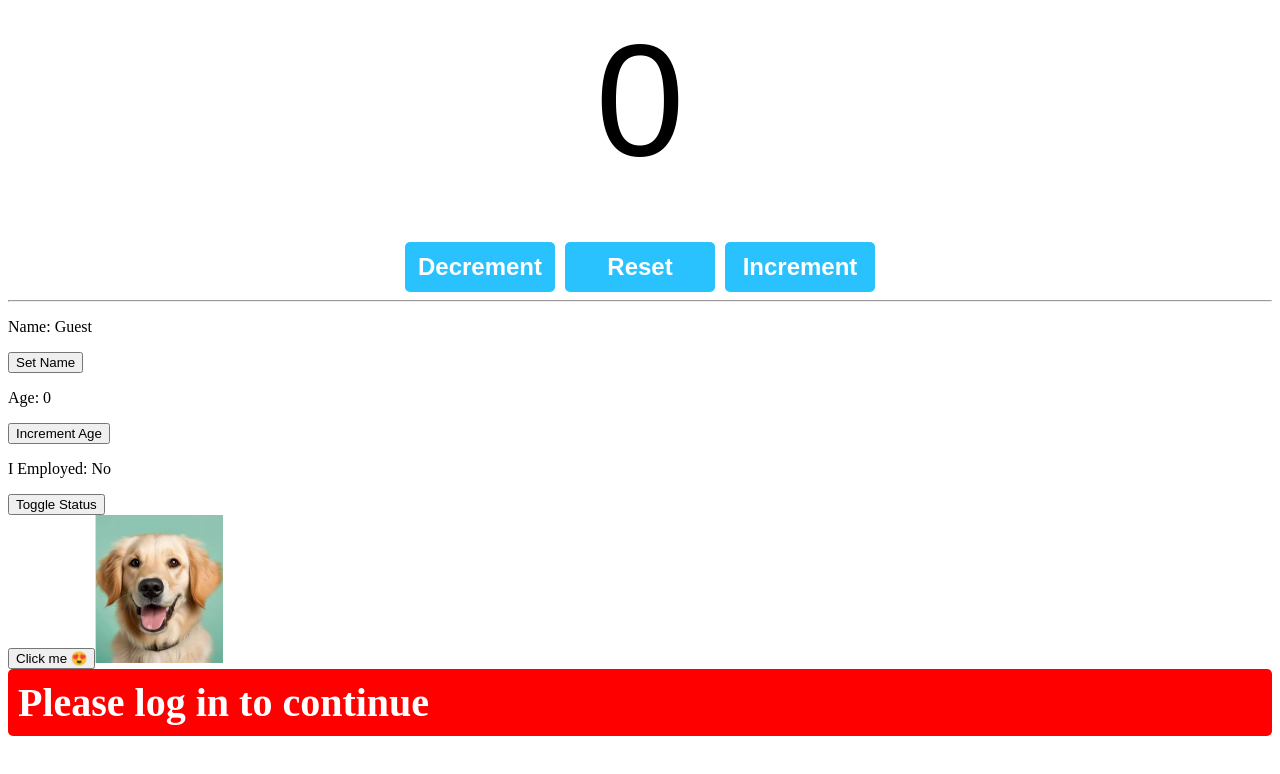
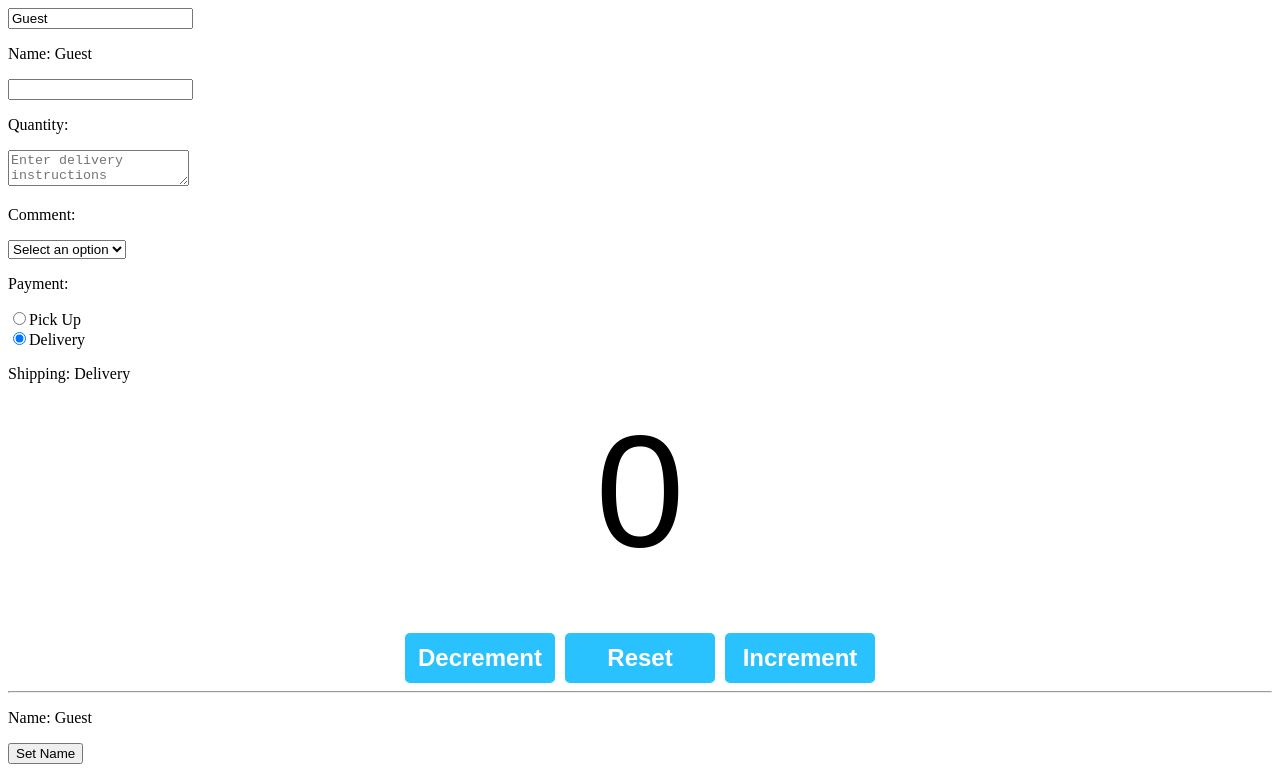
Before and after one commit to mmazzet/my-react-app, a React (Vite) app in the folder my-react-app/: page / in a window 1280 px wide. Shown: the top 774 px of the page. Built offline with nearby package versions, Linux system fonts and the light colour scheme.

Commit message:
onChange event handler

```diff
--- a/my-react-app/src/App.jsx
+++ b/my-react-app/src/App.jsx
@@ -6,6 +6,7 @@
 import ProfilePicture from './ProfilePicture.jsx'
 import MyComponent from './MyComponent.jsx'
 import Counter from './Counter.jsx'
+import MyComponent2 from './MyComponent2.jsx'
 
 
 function App() {
@@ -24,6 +25,7 @@
 
   return(
     <>
+      <MyComponent2 />
       <Counter />
       <hr></hr>
       <MyComponent />
--- /dev/null
+++ b/my-react-app/src/MyComponent2.jsx
@@ -0,0 +1,66 @@
+import React, {useState} from 'react';
+
+function MyComponent2(){
+
+  const [name, setName] = useState("Guest");
+  const [quantity, setQuantity] = useState();
+  const [comment, setComment] = useState("");
+  const [payment, setPayment] = useState("");
+  const [shipping, setShipping] = useState("Delivery");
+
+  function handleNameChange(event){
+    setName(event.target.value);
+  }
+
+  function handleQuantityChange(event){
+    setQuantity(event.target.value);
+  }
+
+  function handleCommentChange(event){
+    setComment(event.target.value);
+  }
+
+  function handlePaymentChange(event){
+    setPayment(event.target.value);
+  }
+
+  function handleShippingChange(event){
+    setShipping(event.target.value);
+  }
+
+  return(<div>
+            <input value={name} onChange={handleNameChange}/>
+            <p>Name: {name}</p>
+
+            <input value={quantity} onChange={handleQuantityChange} type="number"/>
+            <p>Quantity: {quantity}</p>
+
+            <textarea value={comment} onChange={handleCommentChange}
+            placeholder="Enter delivery instructions"/>
+            <p>Comment: {comment}</p>
+
+            <select value={payment} onChange={handlePaymentChange}>
+              <option value="">Select an option</option>
+              <option value="Visa">Visa</option>
+              <option value="Mastercard">Mastercard</option>
+              <option value="Giftcard">Giftcard</option>
+            </select>
+            <p>Payment: {payment}</p>
+
+            <label>
+              <input type="radio" value="Pick Up"
+                     checked={shipping === "Pick Up"}
+                     onChange={handleShippingChange}/>
+              Pick Up
+            </label><br />
+            <label>
+              <input type="radio" value="Delivery"
+                     checked={shipping === "Delivery"}
+                     onChange={handleShippingChange}/>
+              Delivery
+            </label>
+            <p>Shipping: {shipping}</p>
+        </div>);
+}
+
+export default MyComponent2
```
Also changed, not shown: 1 other file (tests, documents, lock files or other folders).
